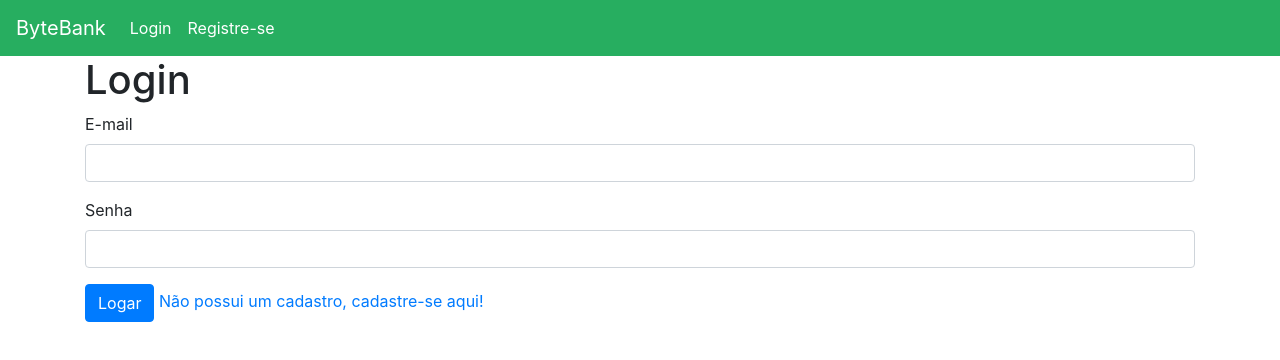
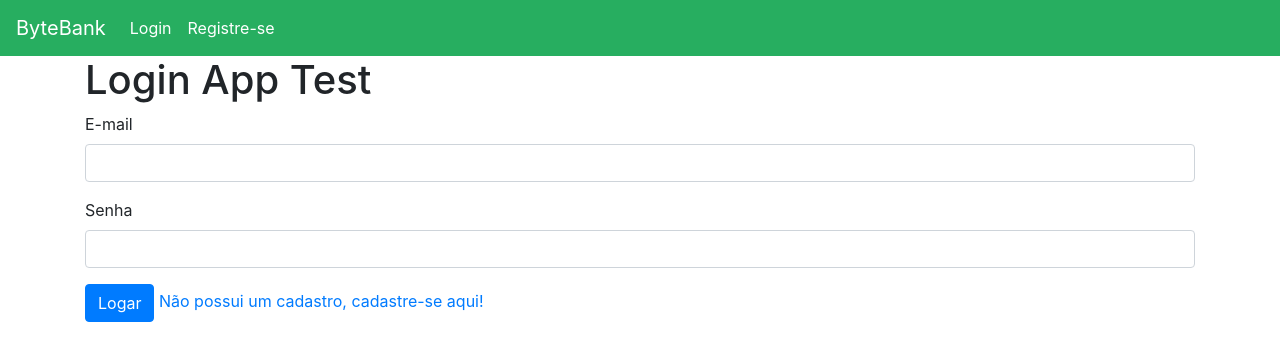
Before and after one commit to DaniloParkour/vue-byte-bank, a Vue app: page /#/login in a window 1280 px wide. Shown: the top 360 px of the page. Built offline with nearby package versions, Linux system fonts and the light colour scheme.

Commit message:
Duas chaves quando na template queremos usar um valor do data

```diff
--- a/src/views/Login.vue
+++ b/src/views/Login.vue
@@ -1,6 +1,9 @@
 <template>
     <div class="container">
-        <h1>Login</h1>
+
+        <!-- Usa-se duas chaves para pegar valores do data {{valorData}} -->
+        <h1>Login {{appName}}</h1>
+
         <form @submit.prevent="efetuarLogin" >
             <div class="form-group">
                 <label for="email">E-mail</label>
@@ -31,7 +34,8 @@
 export default {
     data() {
         return {
-            usuario: {}
+            usuario: {},
+            appName: 'App Test'
         }
     },
     methods: {
```
